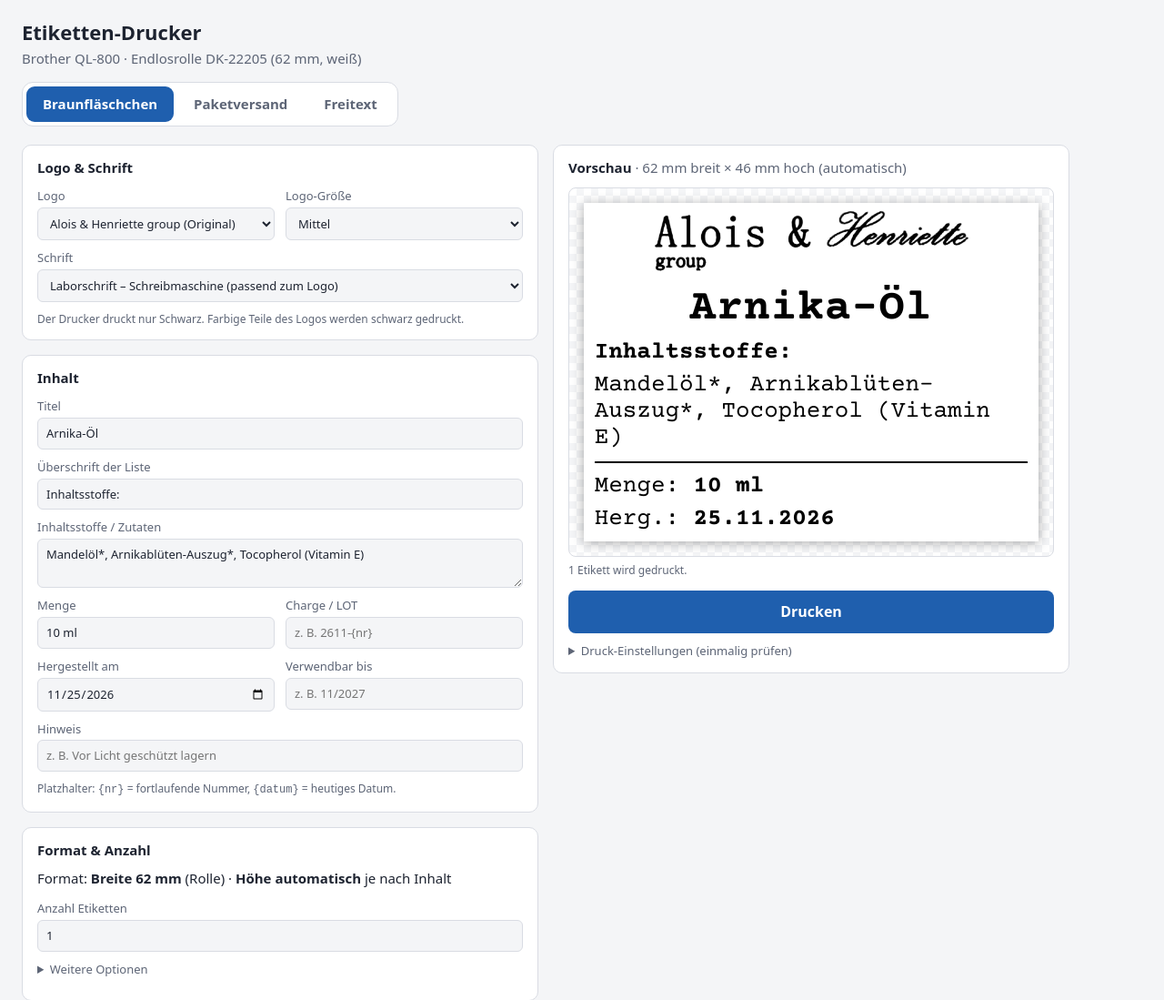
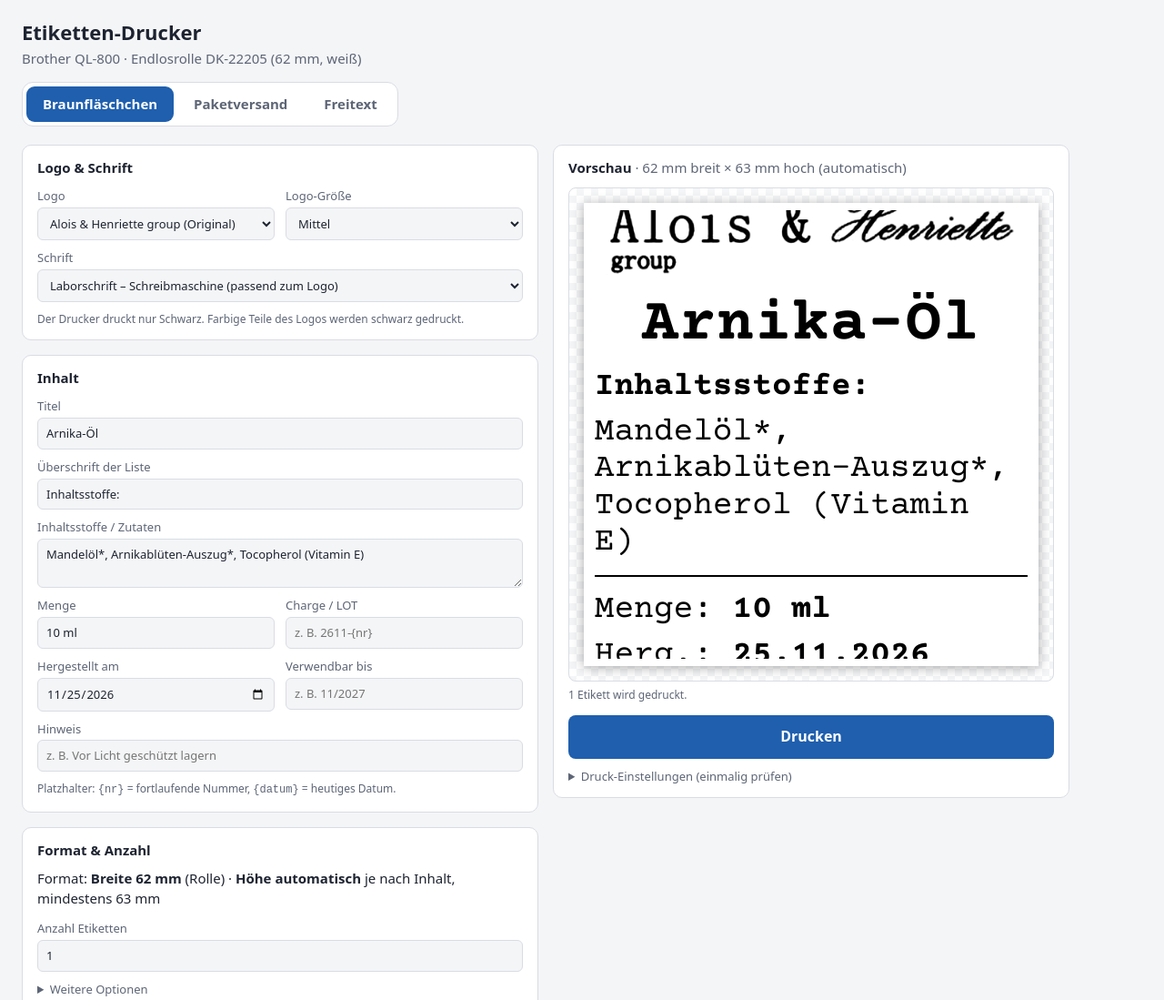
Before and after one commit to Alois-Henriette/eumedica-claude, a plain HTML site: page etiketten-drucker/index.html in a window 1280 px wide. Shown: the top 1099 px of the page at 91% size. Drawn offline with Linux system fonts and the light colour scheme.

Commit message:
Gedrehten Druck beheben: Etiketten mindestens 63 mm lang
Chrome/macOS behandeln Seiten, die breiter als hoch sind, als Querformat,
der Brother-Treiber druckt sie dann gedreht. Kurzer Inhalt wird jetzt
größer gesetzt statt das Etikett zu kürzen.

Co-Authored-By: Claude Opus 5.5 <noreply@anthropic.com>
Claude-Session: https://claude.ai/code/session_01Li7jbx8EeCgKmodVCUHmar

```diff
--- a/etiketten-drucker/app.js
+++ b/etiketten-drucker/app.js
@@ -12,7 +12,7 @@
       titel: 'Braunfläschchen',
       // Standard für Flaschen: Breite fest (Rolle 62 mm, bedruckt ca. 59 mm),
       // Höhe passt sich automatisch an die Menge der Inhaltsstoffe an.
-      einstellungen: { ausrichtung: 'hoch', hoehe: '40', fest: true, auto: true },
+      einstellungen: { ausrichtung: 'hoch', hoehe: '63', fest: true, auto: true },
       felder: [
         { id: 'name', label: 'Titel', placeholder: 'z. B. Arnika-Öl', standard: 'Arnika-Öl' },
         { id: 'listenTitel', label: 'Überschrift der Liste', placeholder: 'z. B. Inhaltsstoffe:', standard: 'Inhaltsstoffe:' },
@@ -60,7 +60,7 @@
     },
     freitext: {
       titel: 'Freitext',
-      einstellungen: { ausrichtung: 'hoch', hoehe: '30' },
+      einstellungen: { ausrichtung: 'hoch', hoehe: '63' },
       felder: [
         { id: 'ueberschrift', label: 'Überschrift', placeholder: 'z. B. Muster' },
         { id: 'text', label: 'Text', typ: 'textarea', placeholder: 'Beliebiger Text, mehrere Zeilen möglich' },
@@ -122,7 +122,7 @@
     logoGroesse: '6',     // Höhe in mm
     schrift: 'schreibmaschine',
     hoehe: '60',
-    freiHoehe: 35,
+    freiHoehe: 63,
     anzahl: 1,
     start: 1,
     stellen: 3,
@@ -139,7 +139,9 @@
   zustand.proVorlage = zustand.proVorlage || {};
   Object.keys(VORLAGEN).forEach(function (k) {
     var alt = zustand.proVorlage[k];
-    zustand.proVorlage[k] = Object.assign({ freiHoehe: 35 }, alt, { hoehe: (alt && alt.hoehe) || VORLAGEN[k].einstellungen.hoehe });
+    var gueltig = ['63', '75', '100', '150', 'frei'];
+    var hoehe = alt && gueltig.indexOf(String(alt.hoehe)) >= 0 ? alt.hoehe : VORLAGEN[k].einstellungen.hoehe;
+    zustand.proVorlage[k] = Object.assign({}, alt, { hoehe: hoehe, freiHoehe: Math.max(63, (alt && alt.freiHoehe) || 63) });
     if (VORLAGEN[k].einstellungen.fest) zustand.proVorlage[k].hoehe = VORLAGEN[k].einstellungen.hoehe;
   });
   PRO_VORLAGE.forEach(function (p) { zustand[p] = zustand.proVorlage[zustand.vorlage][p]; });
@@ -159,15 +161,18 @@
   function format() { return VORLAGEN[zustand.vorlage].einstellungen; }
   function istQuer() { return format().ausrichtung === 'quer'; }
 
-  var AUTO_S = 1.4;          // feste Schriftgröße bei automatischer Höhe
+  var AUTO_S = 1.4;          // Grund-Schriftgröße bei automatischer Höhe
+  // Chrome/macOS drehen Seiten, die breiter als hoch sind, ins Querformat – der Brother-Treiber
+  // druckt sie dann um 90° gedreht. Deshalb ist jedes Etikett mindestens so lang wie die Rolle breit.
+  var MIN_LAENGE = 63;
   var letzteAutoHoehe = 40;  // zuletzt gemessene Höhe in mm
 
   function hoeheMm() {
     if (format().auto) return letzteAutoHoehe;
     if (format().fest) return parseFloat(format().hoehe);
     var h = zustand.hoehe === 'frei' ? parseFloat(zustand.freiHoehe) : parseFloat(zustand.hoehe);
-    if (!isFinite(h)) h = 30;
-    return Math.min(300, Math.max(13, h));
+    if (!isFinite(h)) h = MIN_LAENGE;
+    return Math.min(300, Math.max(MIN_LAENGE, h));
   }
 
   // ---------- Formular aufbauen ----------
@@ -377,21 +382,6 @@
       });
     }
     var mehrzeilig = etikett.querySelectorAll('.e-mehr, .e-paar');
-    if (etikett.classList.contains('auto')) {
-      // Feste Schriftgröße; Höhe = Inhalt + schmaler Rand.
-      minF = 0;
-      inhalt.style.setProperty('--s', AUTO_S);
-      breiteEinpassen();
-      logoEinpassen();
-      for (var m = 0; m < mehrzeilig.length; m++) {
-        if (mehrzeilig[m].scrollWidth > mehrzeilig[m].clientWidth + 0.5) etikett.classList.add('umbruch');
-      }
-      var mm = etikett.getBoundingClientRect().height * 25.4 / 96;
-      var h = Math.max(13, Math.ceil(mm * 2) / 2);
-      etikett.style.height = h + 'mm';
-      etikett.dataset.hoehe = h;
-      return AUTO_S;
-    }
     // Passt alles bei Schriftfaktor s? (Höhe reicht, kein Wort ragt seitlich hinaus)
     function passt(wert) {
       inhalt.style.setProperty('--s', wert.toFixed(3));
@@ -403,6 +393,37 @@
         if (mehrzeilig[i].scrollWidth > mehrzeilig[i].clientWidth + 0.5) return false;
       }
       return true;
+    }
+    if (etikett.classList.contains('auto')) {
+      // Feste Schriftgröße; Höhe = Inhalt + schmaler Rand.
+      minF = 0;
+      inhalt.style.setProperty('--s', AUTO_S);
+      breiteEinpassen();
+      logoEinpassen();
+      for (var m = 0; m < mehrzeilig.length; m++) {
+        if (mehrzeilig[m].scrollWidth > mehrzeilig[m].clientWidth + 0.5) etikett.classList.add('umbruch');
+      }
+      var mm = etikett.getBoundingClientRect().height * 25.4 / 96;
+      var h = Math.ceil(mm * 2) / 2;
+      if (h >= MIN_LAENGE) {
+        etikett.style.height = h + 'mm';
+        etikett.dataset.hoehe = h;
+        return AUTO_S;
+      }
+      // Zu kurz: Mindestlänge nehmen und die Schrift vergrößern, bis das Etikett gefüllt ist.
+      etikett.classList.remove('umbruch');
+      etikett.style.height = MIN_LAENGE + 'mm';
+      etikett.dataset.hoehe = MIN_LAENGE;
+      inhalt.style.height = '100%';
+      spalte.style.height = '100%';
+      minF = 0.8;
+      var lo = AUTO_S, hi = 4;
+      for (var k = 0; k < 12; k++) {
+        var mid = (lo + hi) / 2;
+        if (passt(mid)) lo = mid; else hi = mid;
+      }
+      passt(lo);
+      return lo;
     }
     // Größten Faktor suchen, damit der Text das Etikett möglichst ausfüllt.
     var lo = 0.3, hi = 3.5;
@@ -488,8 +509,8 @@
     }
     if (format().auto) {
       // Alle Etiketten bekommen die Höhe des längsten (eine Seitengröße pro Druckauftrag).
-      var max = 13;
-      bereich.querySelectorAll('.etikett').forEach(function (el) { max = Math.max(max, parseFloat(el.dataset.hoehe) || 13); });
+      var max = MIN_LAENGE;
+      bereich.querySelectorAll('.etikett').forEach(function (el) { max = Math.max(max, parseFloat(el.dataset.hoehe) || MIN_LAENGE); });
       letzteAutoHoehe = max;
       bereich.querySelectorAll('.seite, .etikett').forEach(function (el) { el.style.height = max + 'mm'; });
       $('seitenformat').textContent = '@page { size: ' + BREITE_MM + 'mm ' + max + 'mm; margin: 0; }';
--- a/etiketten-drucker/index.html
+++ b/etiketten-drucker/index.html
@@ -4,7 +4,7 @@
 <meta charset="utf-8">
 <meta name="viewport" content="width=device-width, initial-scale=1">
 <title>Etiketten-Drucker</title>
-<link rel="stylesheet" href="style.css?v=13">
+<link rel="stylesheet" href="style.css?v=14">
 <style id="seitenformat"></style>
 </head>
 <body>
@@ -60,22 +60,19 @@
 
       <div class="karte">
         <h2>Format &amp; Anzahl</h2>
-        <p class="festformat" id="festFormat" hidden>Format: <b>Breite 62 mm</b> (Rolle) · <b>Höhe automatisch</b> je nach Inhalt</p>
+        <p class="festformat" id="festFormat" hidden>Format: <b>Breite 62 mm</b> (Rolle) · <b>Höhe automatisch</b> je nach Inhalt, mindestens 63 mm</p>
         <div class="zeile" id="formatWahl">
           <label>Etikettenlänge
             <select id="hoehe">
-              <option value="20">20 mm</option>
-              <option value="25">25 mm</option>
-              <option value="30">30 mm</option>
-              <option value="38">38 mm</option>
-              <option value="50">50 mm</option>
-              <option value="62">62 mm</option>
+              <option value="63">63 mm</option>
+              <option value="75">75 mm</option>
               <option value="100">100 mm</option>
+              <option value="150">150 mm</option>
               <option value="frei">Eigene …</option>
             </select>
           </label>
           <label id="freiHoeheLabel" hidden>Eigene Länge (mm)
-            <input id="freiHoehe" type="number" min="13" max="300" step="1" value="35">
+            <input id="freiHoehe" type="number" min="63" max="300" step="1" value="35">
           </label>
         </div>
         <label>Anzahl Etiketten
@@ -119,6 +116,6 @@
 
 <div id="druckbereich" aria-hidden="true"></div>
 
-<script src="app.js?v=13"></script>
+<script src="app.js?v=14"></script>
 </body>
 </html>
```
Also changed, not shown: 1 other file.
